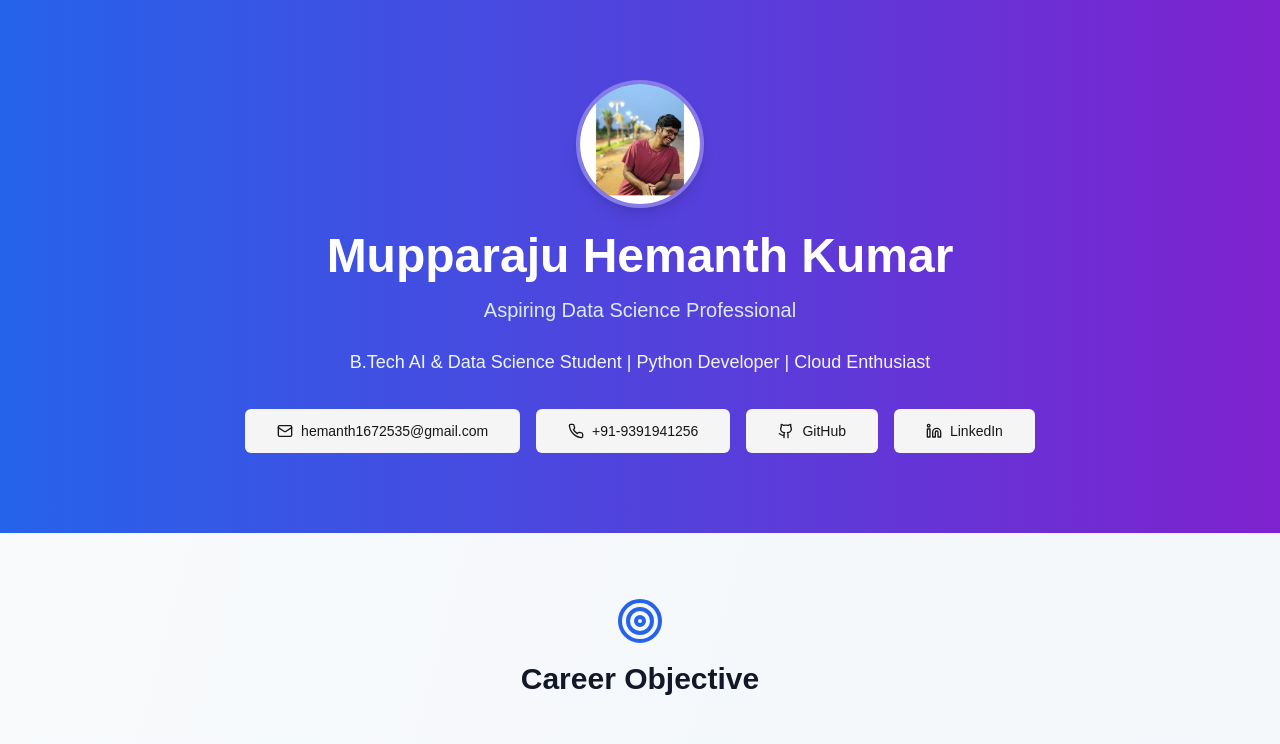
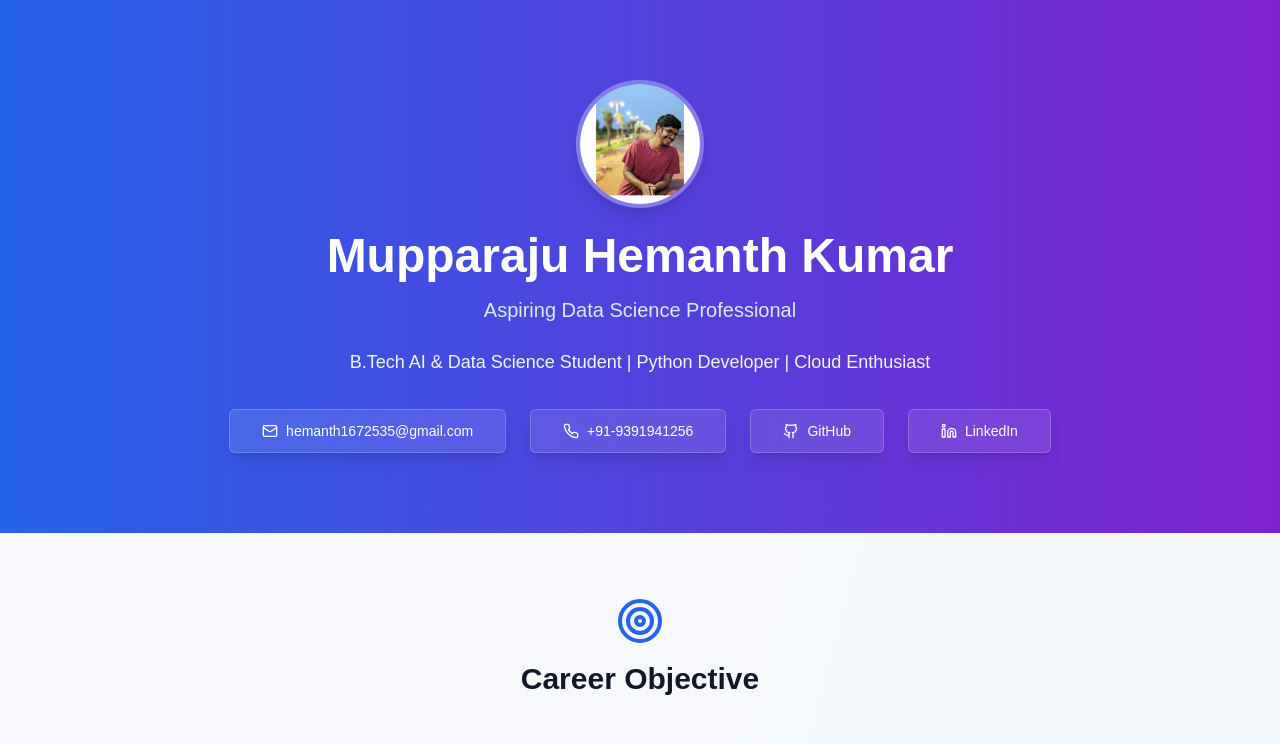
Before and after one commit to Hemanth1672535/portfolio, a Next.js app: page / in a window 1280 px wide. Shown: the top 744 px of the page. Built offline with nearby package versions, Linux system fonts and the light colour scheme.

Commit message:
feat: add glass morphism effects to buttons
Enhance buttons with semi-transparent, blurred, and shadowed glass appearance

#VERCEL_SKIP

Co-authored-by: null <126543386+Hemanth1672535@users.noreply.github.com>

```diff
--- a/app/page.tsx
+++ b/app/page.tsx
@@ -45,22 +45,50 @@ export default function Portfolio() {
               </p>
             </div>
 
-            <div className="flex flex-wrap justify-center gap-4 mt-8">
-              <Button variant="secondary" size="lg" className="gap-2">
-                <Mail className="w-4 h-4" />
+            <div className="flex flex-wrap justify-center gap-6 mt-8">
+              <Button
+                variant="secondary"
+                size="lg"
+                className="gap-2 bg-white/10 backdrop-blur-md border border-white/20 text-white hover:bg-white/20 hover:border-white/30 transition-all duration-300 shadow-lg"
+                asChild
+              >
+                <a href="mailto:hemanth1672535@gmail.com">
+                  <Mail className="w-5 h-5" />
                   hemanth1672535@gmail.com
+                </a>
               </Button>
-              <Button variant="secondary" size="lg" className="gap-2">
-                <Phone className="w-4 h-4" />
+              <Button
+                variant="secondary"
+                size="lg"
+                className="gap-2 bg-white/10 backdrop-blur-md border border-white/20 text-white hover:bg-white/20 hover:border-white/30 transition-all duration-300 shadow-lg"
+                asChild
+              >
+                <a href="tel:+919391941256">
+                  <Phone className="w-5 h-5" />
                   +91-9391941256
+                </a>
               </Button>
-              <Button variant="secondary" size="lg" className="gap-2">
-                <Github className="w-4 h-4" />
+              <Button
+                variant="secondary"
+                size="lg"
+                className="gap-2 bg-white/10 backdrop-blur-md border border-white/20 text-white hover:bg-white/20 hover:border-white/30 transition-all duration-300 shadow-lg"
+                asChild
+              >
+                <a href="https://github.com/hemanth1672535" target="_blank" rel="noopener noreferrer">
+                  <Github className="w-5 h-5" />
                   GitHub
+                </a>
               </Button>
-              <Button variant="secondary" size="lg" className="gap-2">
-                <Linkedin className="w-4 h-4" />
+              <Button
+                variant="secondary"
+                size="lg"
+                className="gap-2 bg-white/10 backdrop-blur-md border border-white/20 text-white hover:bg-white/20 hover:border-white/30 transition-all duration-300 shadow-lg"
+                asChild
+              >
+                <a href="https://www.linkedin.com/in/hemanth-kumar-mupparaju" target="_blank" rel="noopener noreferrer">
+                  <Linkedin className="w-5 h-5" />
                   LinkedIn
+                </a>
               </Button>
             </div>
           </div>
@@ -291,9 +319,11 @@ export default function Portfolio() {
                         </span>
                       </li>
                     </ul>
-                    <Button variant="outline" size="sm" className="gap-2 bg-transparent">
+                    <Button variant="outline" size="sm" className="gap-2 bg-transparent" asChild>
+                      <a href="https://github.com/hemanth1672535" target="_blank" rel="noopener noreferrer">
                         <Github className="w-4 h-4" />
                         View Repository
+                      </a>
                     </Button>
                   </div>
                 </CardContent>
@@ -332,9 +362,11 @@ export default function Portfolio() {
                         </span>
                       </li>
                     </ul>
-                    <Button variant="outline" size="sm" className="gap-2 bg-transparent">
+                    <Button variant="outline" size="sm" className="gap-2 bg-transparent" asChild>
+                      <a href="https://github.com/hemanth1672535" target="_blank" rel="noopener noreferrer">
                         <Github className="w-4 h-4" />
                         View Repository
+                      </a>
                     </Button>
                   </div>
                 </CardContent>
@@ -437,32 +469,40 @@ export default function Portfolio() {
             </p>
 
             <div className="grid md:grid-cols-2 gap-6 max-w-2xl mx-auto">
-              <Card className="bg-white/10 border-white/20 text-white">
+              <Card className="bg-white/10 border-white/20 text-white hover:bg-white/20 transition-colors cursor-pointer">
                 <CardContent className="p-6 text-center">
+                  <a href="mailto:hemanth1672535@gmail.com" className="block">
                     <Mail className="w-8 h-8 mx-auto mb-4" />
                     <h3 className="font-semibold mb-2">Email</h3>
-                  <p className="text-blue-100">hemanth1672535@gmail.com</p>
-                  <p className="text-blue-100">#2100080119ai.ds@gmail.com</p>
+                    <p className="text-blue-100 hover:text-white transition-colors">hemanth1672535@gmail.com</p>
+                    <p className="text-blue-100 hover:text-white transition-colors">#2100080119ai.ds@gmail.com</p>
+                  </a>
                 </CardContent>
               </Card>
 
-              <Card className="bg-white/10 border-white/20 text-white">
+              <Card className="bg-white/10 border-white/20 text-white hover:bg-white/20 transition-colors cursor-pointer">
                 <CardContent className="p-6 text-center">
+                  <a href="tel:+919391941256" className="block">
                     <Phone className="w-8 h-8 mx-auto mb-4" />
                     <h3 className="font-semibold mb-2">Phone</h3>
-                  <p className="text-blue-100">+91-9391941256</p>
+                    <p className="text-blue-100 hover:text-white transition-colors">+91-9391941256</p>
+                  </a>
                 </CardContent>
               </Card>
             </div>
 
             <div className="flex justify-center gap-4 mt-8">
-              <Button variant="secondary" size="lg" className="gap-2">
+              <Button variant="secondary" size="lg" className="gap-2" asChild>
+                <a href="https://github.com/hemanth1672535" target="_blank" rel="noopener noreferrer">
                   <Github className="w-5 h-5" />
                   GitHub Profile
+                </a>
               </Button>
-              <Button variant="secondary" size="lg" className="gap-2">
+              <Button variant="secondary" size="lg" className="gap-2" asChild>
+                <a href="https://www.linkedin.com/in/hemanth-kumar-mupparaju" target="_blank" rel="noopener noreferrer">
                   <Linkedin className="w-5 h-5" />
                   LinkedIn Profile
+                </a>
               </Button>
             </div>
           </div>
```
Lines whose indentation alone changed are shown as unchanged.
